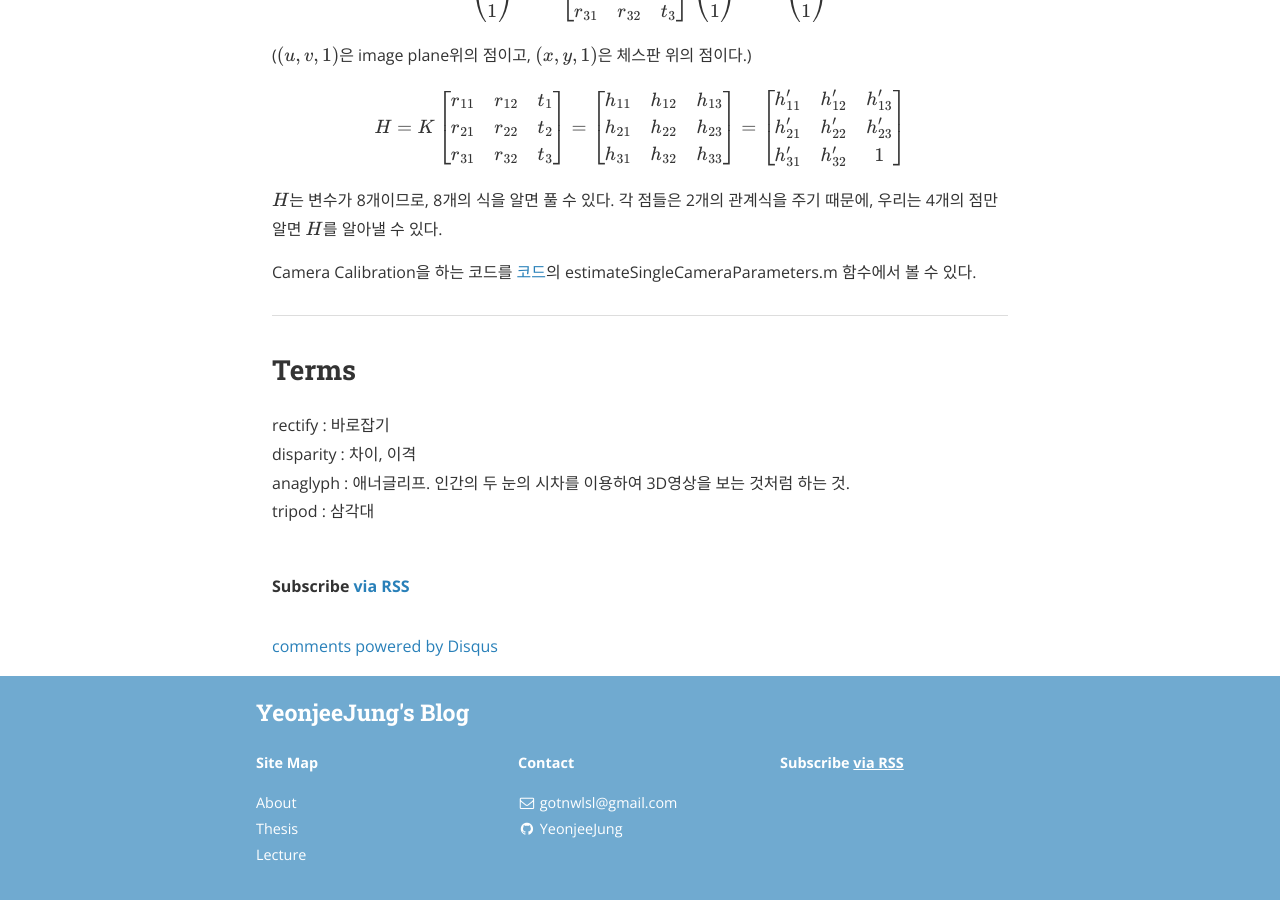
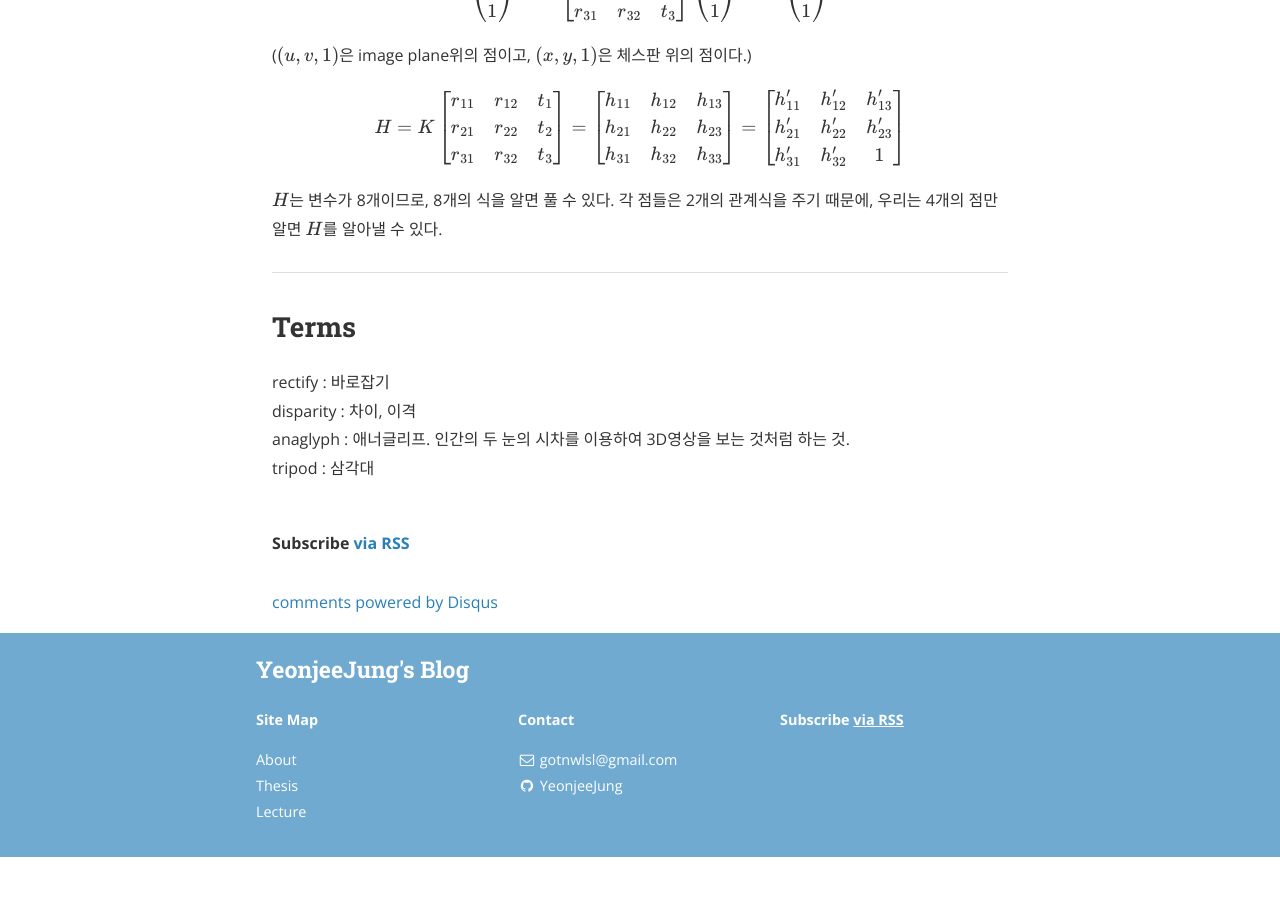
Before and after one commit to YeonjeeJung/yeonjeejung.github.io, a Jekyll site: the page built from Lecture/ComputerVision/_posts/2019-07-08-Lecture4.md, in a window 1280 px wide and 900 px high, scrolled down 2430 px. Built offline with Jekyll 4.4.1, drawn with Linux system fonts in a browser that asks for light colours; nearby versions of some CDN libraries; formulas are drawn with MathJax 3; comment, search, counter and statistics services are not loaded; after the commit the page ends 3287 px from its top, so only the background shows below that.

Commit message:
Modify post

```diff
--- a/Lecture/ComputerVision/_posts/2019-07-08-Lecture4.md
+++ b/Lecture/ComputerVision/_posts/2019-07-08-Lecture4.md
@@ -87,8 +87,6 @@ h_{31}' & h_{32}' & 1 \\
 
 $H$는 변수가 8개이므로, 8개의 식을 알면 풀 수 있다. 각 점들은 2개의 관계식을 주기 때문에, 우리는 4개의 점만 알면 $H$를 알아낼 수 있다.
 
-Camera Calibration을 하는 코드를 [코드](https://github.com/YeonjeeJung/ComputervisionProject)의 estimateSingleCameraParameters.m 함수에서 볼 수 있다.
-
 ---
 ## Terms
 rectify : 바로잡기
```
Also changed, not shown: 2 other files.
